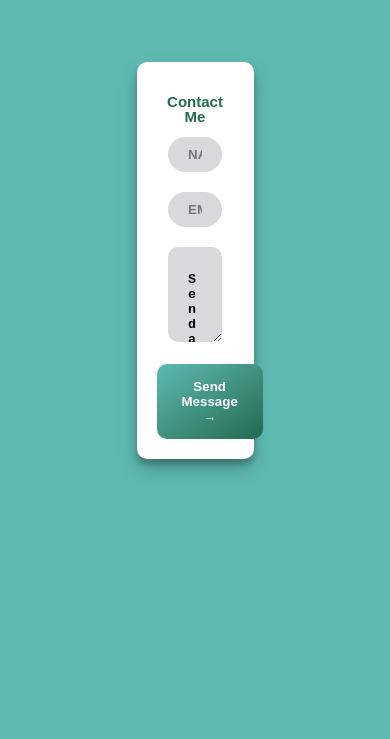
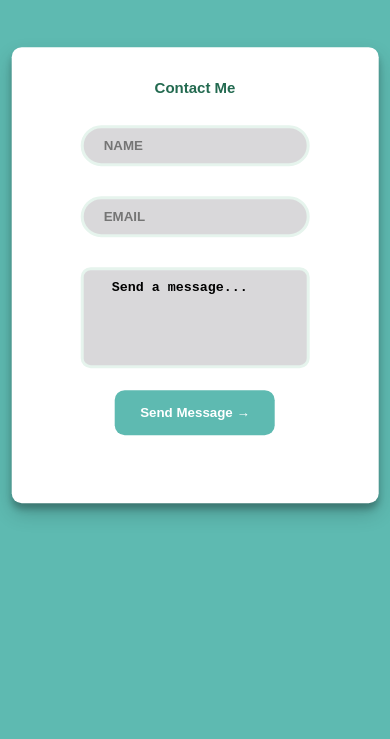
Before and after one commit to Glennlaw-0/my-portfolio, a website: page index.html in a window 390 px wide. Shown: the part 140-879 px from the top of the page. Before the commit the page ends 844 px from the top, so only its background shows below. Drawn offline with Linux system fonts and the light colour scheme.

Commit message:
adding media queries and fixed some positioning

```diff
--- a/app/js/main.js
+++ /dev/null
@@ -1 +0,0 @@
-var jamRock = 10;
--- a/app/scss/base/_base.scss
+++ b/app/scss/base/_base.scss
@@ -1,7 +1,10 @@
-html {
+html,
+body {
+  height: 100%;
   margin: 0;
   padding: 0;
   box-sizing: border-box;
+  // overflow: hidden;
 }
 
 *,
--- a/app/scss/layout/_comingsoon.scss
+++ b/app/scss/layout/_comingsoon.scss
@@ -1,16 +1,27 @@
 .container {
+  height: 60vh;
   width: 100vw;
   max-width: 100%;
   position: relative;
 }
 
 .comingsoon {
-  margin: 0px auto;
+  @include abscenter;
   text-align: center;
-  width: 30%;
+  margin-top: 20px;
+  height: 90%;
+  width: 40%;
   border-radius: 10px;
   color: $tertiary-color;
   background-color: #fff;
   box-shadow: 0 10px 20px rgba(0, 0, 0, 0.19),
     0 6px 6px rgba(0, 0, 0, 0.23);
+
+  @include respond(tab-port) {
+    width: 64%;
+  }
+
+  @include respond(small-phone) {
+    width: 94%;
+  }
 }
--- a/app/scss/main.scss
+++ b/app/scss/main.scss
@@ -1,4 +1,5 @@
 // Abstracts
+@import 'app/scss/abstracts/mixins';
 @import 'app/scss/abstracts/variables';
 
 // Base
--- a/index.html
+++ b/index.html
@@ -41,11 +41,11 @@
 
                     <div class="form__group">
                         <label class="form__label" for="message"></label>
-                        <textarea class="form__textarea" rows=" 5" cols="33"> Send a message...</textarea>
+                        <textarea class="form__textarea" rows=" 5" cols="33" required> Send a message...</textarea>
                     </div>
 
                     <div class="form__group">
-                        <button class="btn btn--gradient">Send Message &rarr;</button>
+                        <button class="btn btn--primary">Send Message &rarr;</button>
                     </div>
                 </form>
             </section>
```
Also changed, not shown: dist/all.js (deleted), dist/main.css, 1 other file.
